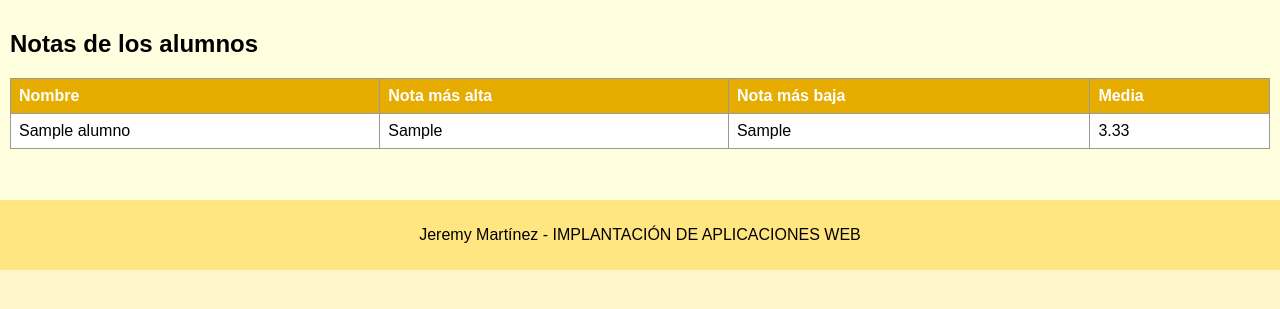
After one commit to JereMart1703/examen, a FastAPI app: template templates/vernotas.html in a window 1280 px wide. The commit adds this page. Shown: the top 309 px of the page. Run offline with FastAPI, Linux system fonts and the light colour scheme; the template is opened without the code that fills it: most values are stand-ins (such as "Sample title", 1, 10 or a date in 2020).

Commit message:
hacer eliminar

```diff
--- a/data/dao/dao_alumnos.py
+++ b/data/dao/dao_alumnos.py
@@ -14,7 +14,6 @@ class DaoAlumnos:
         cursor.close()
         return lista_alumnos
 
-
 ####################### AÑADIR ################################
 
     def insert(self, db, nombre: str, nota1: float, nota2: float, nota3: float):
--- a/main.py
+++ b/main.py
@@ -29,7 +29,7 @@ def read_root(request: Request):
     )
 
 
-############### DATABASE O PAGINA PRINCIPAL ###########################
+############### DATABASE O PAGINA PRINCIPAL PARA VER LA TABLA ###########################
 
 @app.get("/database")
 def get_alumnos(request: Request):
@@ -40,6 +40,21 @@ def get_alumnos(request: Request):
 
     return templates.TemplateResponse(
         request=request, name="database.html", context={"menu": menu,"alumnos": alumnos}
+    )
+
+
+############ TABLA CON MEJORES NOTAS ########################
+
+@app.get("/vernotas")
+def ver_notas(request: Request):
+    menu = Menu(True, True)
+    dao = DaoAlumnos()
+    alumnos = dao.get_all(database)
+
+    return templates.TemplateResponse(
+        request=request,
+        name="vernotas.html",
+        context={"menu": menu, "alumnos": alumnos}
     )
 
 ############# AÑADIR ALUMNOS ###########################
--- a/static/css/amarillo.css
+++ b/static/css/amarillo.css
@@ -9,18 +9,33 @@ body {
   font-family: Arial, Helvetica, sans-serif;
 }
 
+/* Título principal arriba */
+.header-title {
+  background-color: #cc9900; /* igual que el menú */
+  color: white;
+  padding: 12px 16px;
+  font-size: 24px;
+  font-weight: bold;
+  text-align: center;
+}
+
+/* Menú horizontal mejorado */
 .topnav {
   overflow: hidden;
   background-color: #cc9900;
+  display: flex;
+  justify-content: center;
+  gap: 20px; /* espacio entre enlaces */
 }
 
 .topnav a {
-  float: left;
-  display: block;
   color: #fff;
   text-align: center;
   padding: 14px 16px;
   text-decoration: none;
+  display: block;
+  font-weight: bold;
+  transition: background-color 0.3s, color 0.3s;
 }
 
 .topnav a:hover {
@@ -29,13 +44,15 @@ body {
 }
 
 .content {
-  background-color: #ffffe0;
+  background-color: #ffffe0; /* fondo más claro */
   padding: 10px;
+  min-height: 200px;
 }
 
 .footer {
   background-color: #ffe680;
   padding: 10px;
+  text-align: center;
 }
 
 table {
--- a/templates/default.html
+++ b/templates/default.html
@@ -11,10 +11,10 @@
 <div class="topnav">
   {% if menu %}
     {% if menu.home %}
-      <a href="">VER TABLA ALUMNOS</a>
+      <a href="{{ url_for('get_alumnos') }}">VER TABLA ALUMNOS</a>
     {% endif %}
     {% if menu.add %}
-    <a href="">ORDEN   ALUMNOS</a>
+    <a href="{{ url_for('ver_notas') }}">ORDEN ALUMNOS</a>
       <a href="{{ url_for('form_add_alumnos') }}">AÑADIR ALUMNOS</a>
       <a href="">ELIMINAR ALUMNOS</a>
       <a href="">ACTUALIZAR NOTAS</a>
--- a/templates/formaddalumnos.html
+++ b/templates/formaddalumnos.html
@@ -11,9 +11,9 @@
     <h1>Añade aqui los alumnos</h1> <br>
 <form action="{{ url_for('add_alumnos') }}" method="post">
     <input type="text" name="nombre" placeholder="Nombre del alumno" required>
-    <input type="number" name="nota1" placeholder="Nota 1" step="0.01" required>
-    <input type="number" name="nota2" placeholder="Nota 2" step="0.01" required>
-    <input type="number" name="nota3" placeholder="Nota 3" step="0.01" required>
+    <input type="number" name="nota1" placeholder="Nota 1" required>
+    <input type="number" name="nota2" placeholder="Nota 2" required>
+    <input type="number" name="nota3" placeholder="Nota 3"  required>
     <input type="submit" value="Añadir">
 </form>
 </div>
--- /dev/null
+++ b/templates/vernotas.html
@@ -0,0 +1,28 @@
+{% extends "default.html" %}
+    {% block css%}
+    <link rel="stylesheet" href="{{ url_for('static',path='css/amarillo.css') }}">
+    {% endblock %}
+{% block content %}
+<div class="content">
+  <h2>Notas de los alumnos</h2>
+  <table>
+    <tr>
+      <th>Nombre</th>
+      <th>Nota más alta</th>
+      <th>Nota más baja</th>
+      <th>Media</th>
+    </tr>
+    {% for alumno in alumnos %}
+      {% set mejor = [alumno.nota1, alumno.nota2, alumno.nota3] | max %}
+      {% set peor = [alumno.nota1, alumno.nota2, alumno.nota3] | min %}
+      {% set media = ((alumno.nota1 + alumno.nota2 + alumno.nota3) / 3) | round(2) %}
+      <tr>
+        <td>{{ alumno.nombre }}</td>
+        <td>{{ mejor }}</td>
+        <td>{{ peor }}</td>
+        <td>{{ media }}</td>
+      </tr>
+    {% endfor %}
+  </table>
+</div>
+{% endblock %}
```
